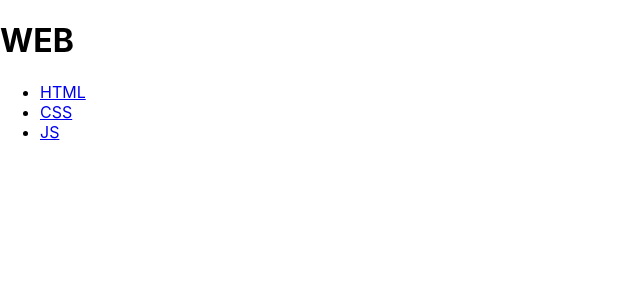
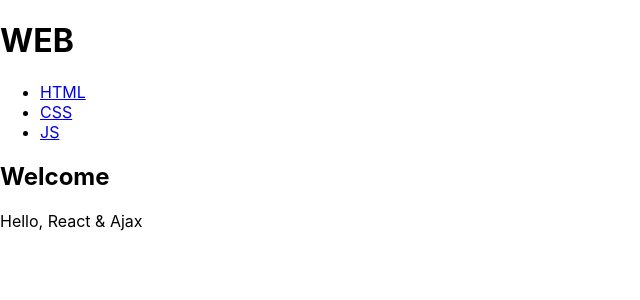
Before and after one commit to yj-leeee/yujinStudy, a React (Create React App) app in the folder study/DailyCoding/react_ajax/: page / in a window 1280 px wide. Shown: the top 300 px of the page, without its empty margins (0-640 px from the left). Built offline with nearby package versions, Linux system fonts and the light colour scheme.

Commit message:
실수한거 고치기

```diff
--- a/study/DailyCoding/react_ajax/src/App.js
+++ b/study/DailyCoding/react_ajax/src/App.js
@@ -92,7 +92,7 @@ class App extends Component {
     if(this.state.article.isLoading){
       ArticleTag = <NowLoading></NowLoading>
     }else{
-      <Article title={this.state.article.item.title} desc={this.state.article.item.desc}></Article>
+      ArticleTag = <Article title={this.state.article.item.title} desc={this.state.article.item.desc}></Article>
     }
   return (
     <div className="App">
```
